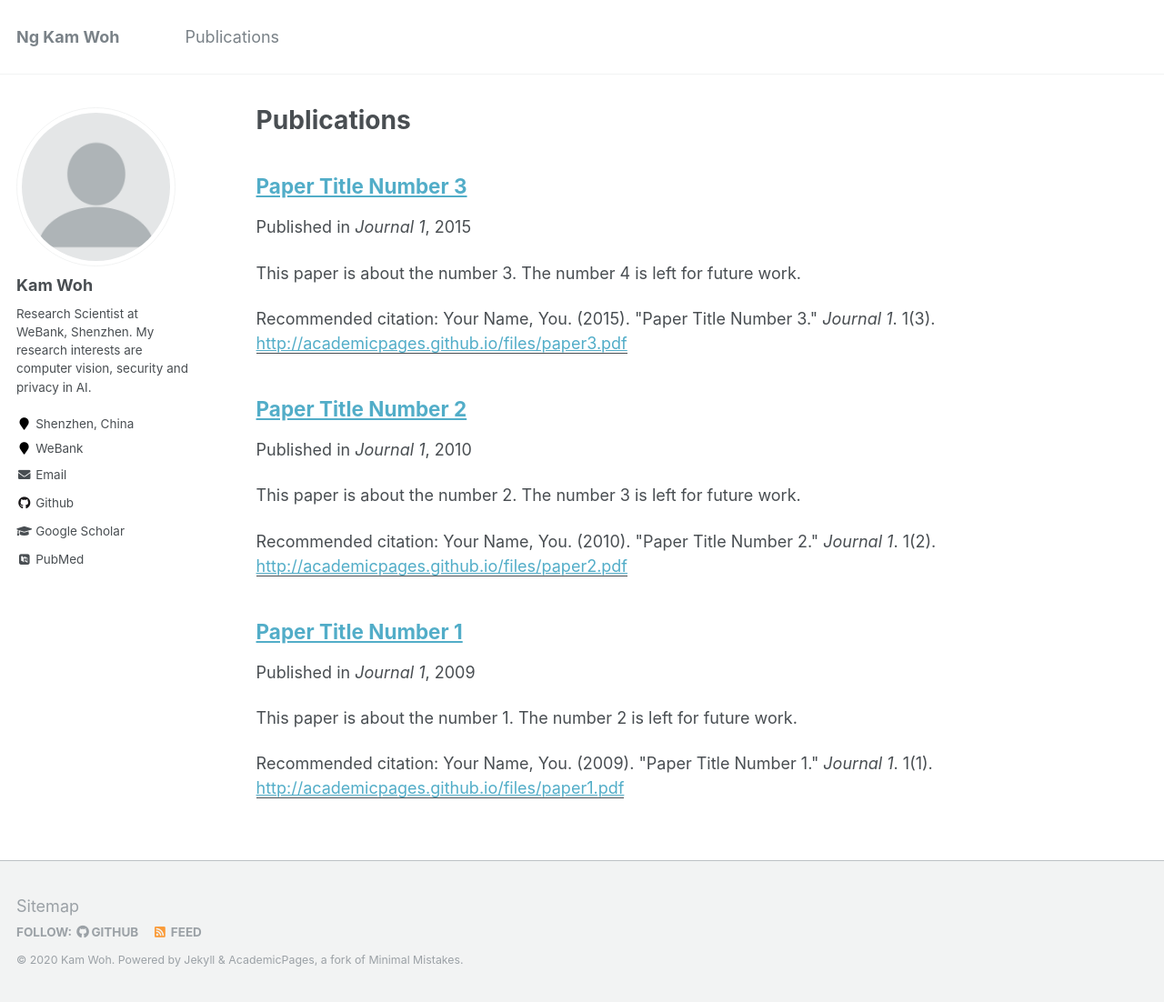
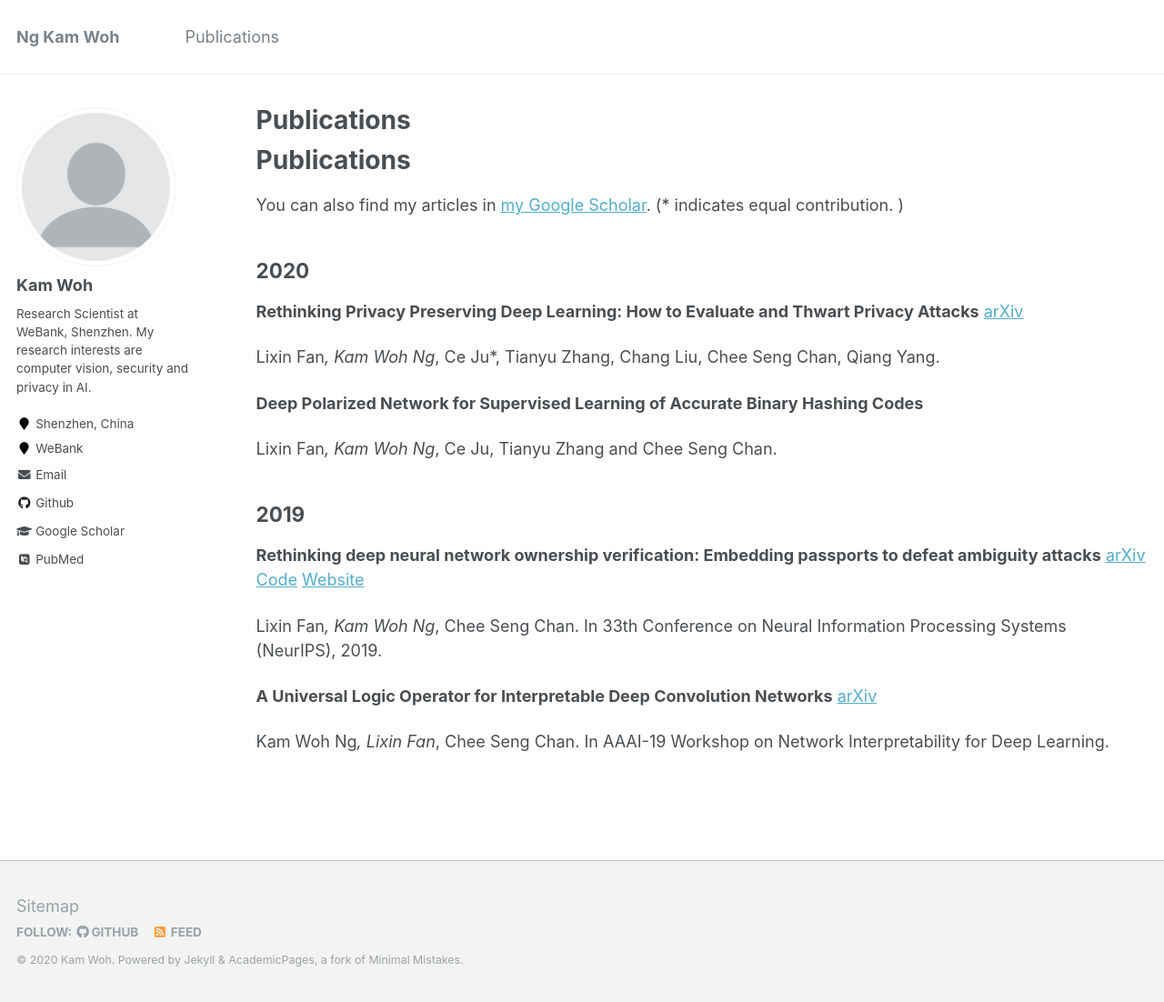
Before and after one commit to kamwoh/kamwoh.github.io, a Jekyll site: the page built from _pages/publications.md, in a window 1280 px wide and 1102 px high. Shown: the whole window at 91% size. Built offline with Jekyll 4.4.1, drawn with Linux system fonts in a browser that asks for light colours; some web fonts are replaced.

Commit message:
updated publiations

```diff
--- a/_pages/publications.md
+++ b/_pages/publications.md
@@ -5,7 +5,7 @@ permalink: /publications/
 author_profile: true
 ---
 
-{% if author.googlescholar %}
+<!-- {% if author.googlescholar %}
   You can also find my articles on <u><a href="{{author.googlescholar}}">my Google Scholar profile</a>.</u>
 {% endif %}
 
@@ -13,4 +13,30 @@ author_profile: true
 
 {% for post in site.publications reversed %}
   {% include archive-single.html %}
-{% endfor %}
+{% endfor %} -->
+
+Publications
+======
+You can also find my articles in [my Google Scholar](https://scholar.google.com/citations?user=HxEQkLoAAAAJ&hl=en).
+(* indicates equal contribution. )
+
+2020
+------
+**Rethinking Privacy Preserving Deep Learning: How to Evaluate and Thwart Privacy Attacks** [arXiv](https://arxiv.org/abs/2006.11601)
+
+Lixin Fan*, Kam Woh Ng*, Ce Ju*, Tianyu Zhang, Chang Liu, Chee Seng Chan, Qiang Yang.
+
+**Deep Polarized Network for Supervised Learning of Accurate Binary Hashing Codes**
+
+Lixin Fan*, Kam Woh Ng*, Ce Ju, Tianyu Zhang and Chee Seng Chan.
+
+2019
+------
+**Rethinking deep neural network ownership verification: Embedding passports to defeat ambiguity attacks** [arXiv](https://arxiv.org/abs/1909.07830) [Code](https://github.com/kamwoh/DeepIPR) [Website](https://kamwoh.github.io/DeepIPR/)
+
+Lixin Fan*, Kam Woh Ng*, Chee Seng Chan. In 33th Conference on Neural Information Processing Systems (NeurIPS), 2019.
+
+
+**A Universal Logic Operator for Interpretable Deep Convolution Networks** [arXiv](https://arxiv.org/abs/1901.08551)
+
+Kam Woh Ng*, Lixin Fan*, Chee Seng Chan. In AAAI-19 Workshop on Network Interpretability for Deep Learning.
```
